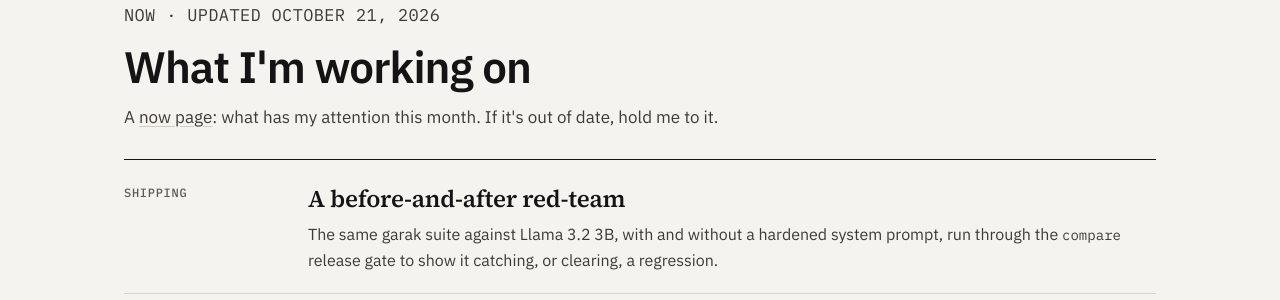
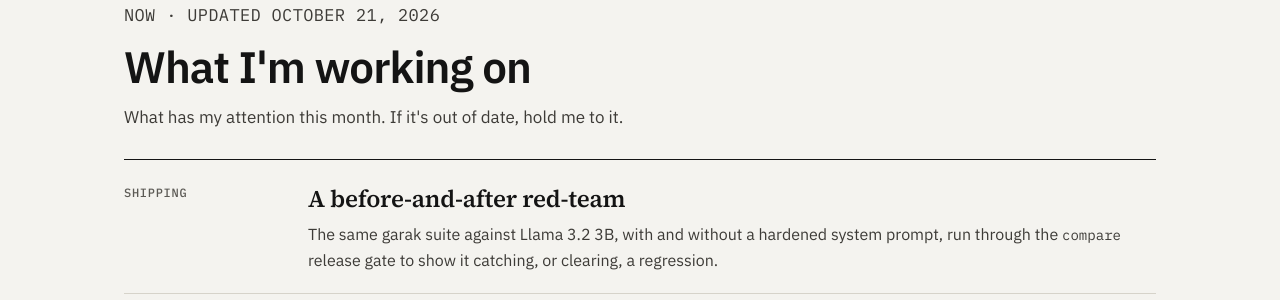
Before and after one commit to Mihirajmera/Mihirajmera.github.io, a Jekyll site: the page built from now/index.html, in a window 1280 px wide. Shown: the part 127-427 px from the top of the page. Built offline with Jekyll 4.4.1, drawn with Linux system fonts in a browser that asks for light colours.

Commit message:
Now page: drop the external link in the intro
Co-Authored-By: Claude Opus 5.5 <noreply@anthropic.com>

```diff
--- a/now/index.html
+++ b/now/index.html
@@ -8,7 +8,7 @@ updated: 2026-10-21
   <section class="wrap page-head">
     <p class="kicker">NOW · UPDATED {{ page.updated | date: '%B %-d, %Y' | upcase }}</p>
     <h1>What I'm working on</h1>
-    <p>A <a href="https://nownownow.com/about">now page</a>: what has my attention this month. If it's out of date, hold me to it.</p>
+    <p>What has my attention this month. If it's out of date, hold me to it.</p>
   </section>
   <section class="wrap now">
     <div class="now-grid">
```
